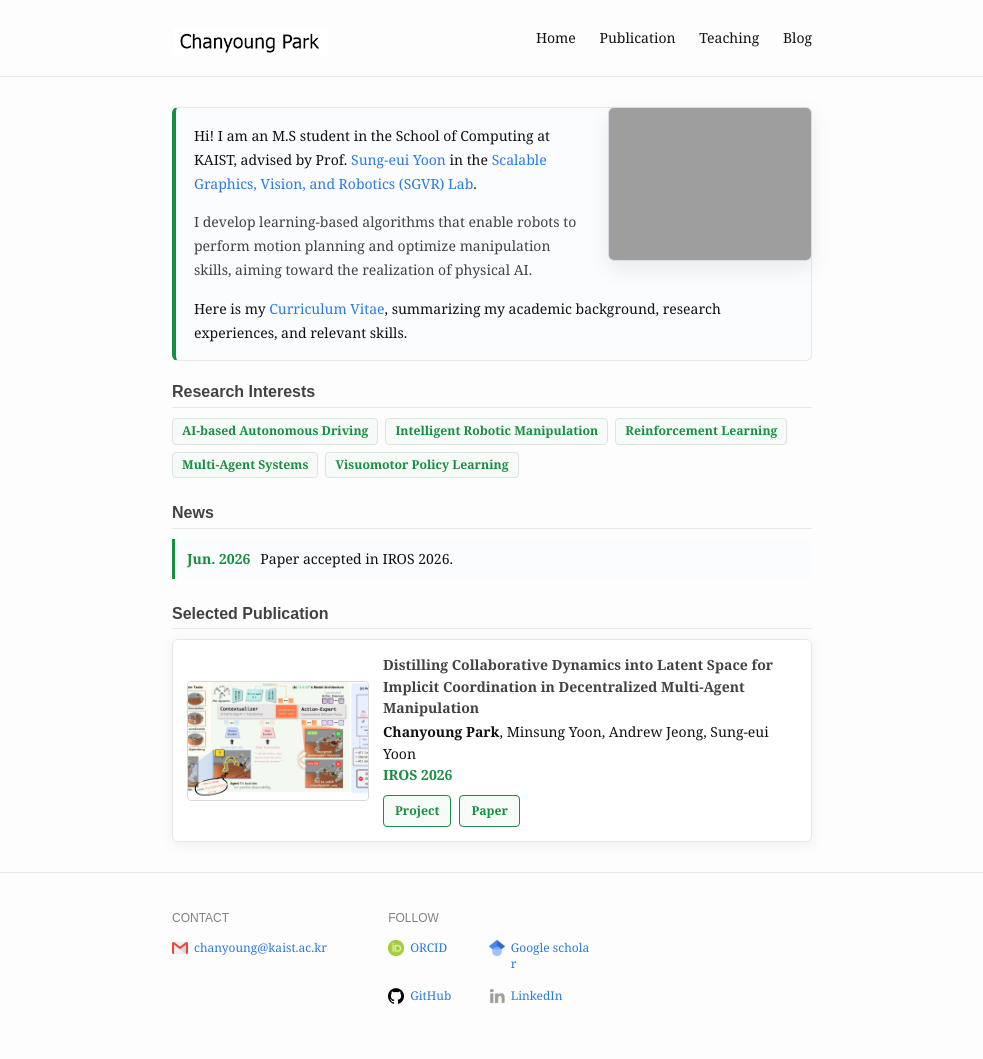
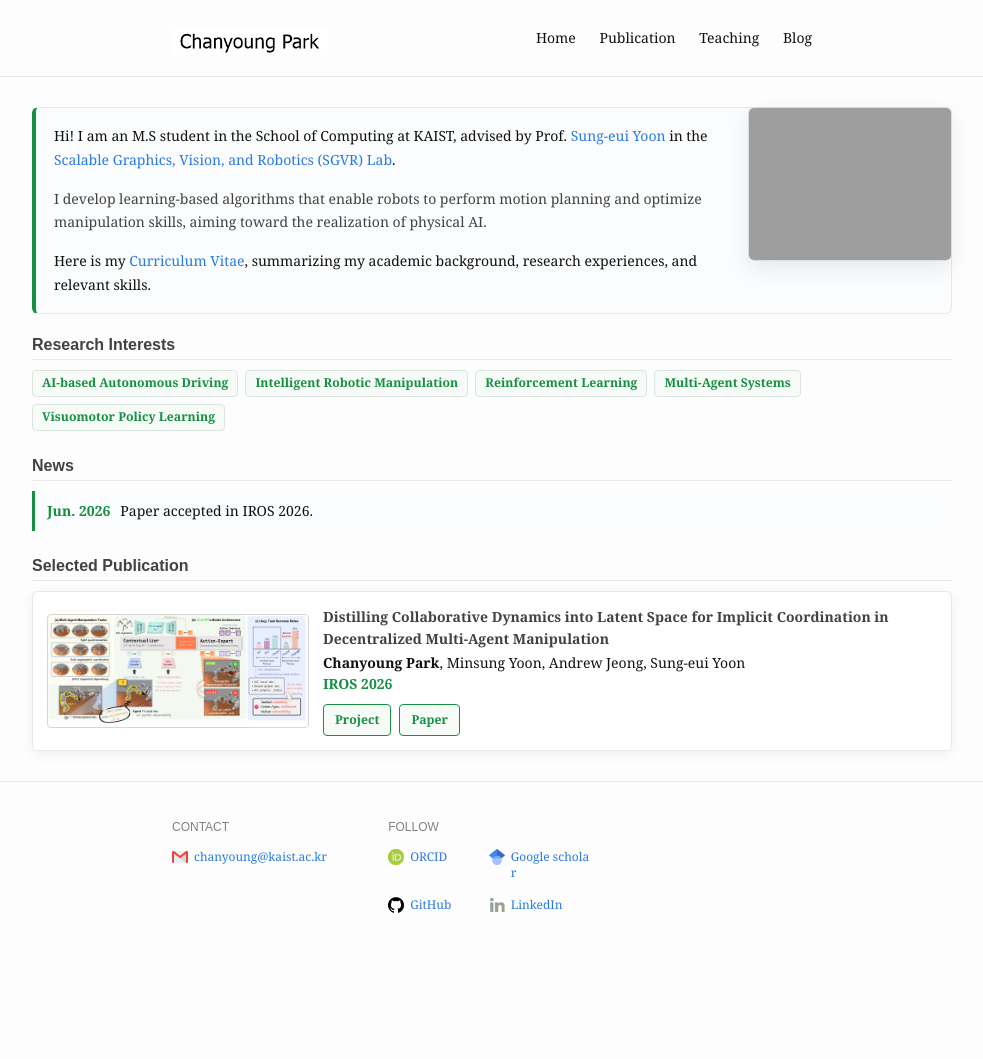
Before and after one commit to cosdeneb/cosdeneb.github.io, a Jekyll site: the page built from index.md, in a window 1280 px wide. Shown: the whole page, without its empty margins (148-1131 px from the left). Built offline with Jekyll 4.4.1, drawn with Linux system fonts in a browser that asks for light colours; after the commit the page ends 968 px from its top, so only the background shows below that.

Commit message:
Widen homepage and preserve publication thumbnail

```diff
--- a/_layouts/home.html
+++ b/_layouts/home.html
@@ -6,7 +6,7 @@
     {% include header.html %}
 
     <div class="page-content">
-      <div class="wrapper">
+      <div class="wrapper home-wrapper">
         <div class="home">
           <img
             src="{{ page.profile_picture.src | absolute_url }}"
--- a/_sass/_site.scss
+++ b/_sass/_site.scss
@@ -10,6 +10,16 @@
     float: none;
     margin-bottom: 20px;
     margin-left: 0px;
+  }
+}
+
+.home-wrapper {
+  max-width: -webkit-calc(980px - (#{$spacing-unit} * 2));
+  max-width: calc(980px - (#{$spacing-unit} * 2));
+
+  @include media-query($on-laptop) {
+    max-width: -webkit-calc(800px - (#{$spacing-unit}));
+    max-width: calc(800px - (#{$spacing-unit}));
   }
 }
 
@@ -139,11 +149,12 @@
   }
 
   .publication-thumb {
-    flex-basis: 180px;
-    width: 180px;
-    max-width: 180px;
-    height: 118px;
+    flex-basis: 260px;
+    width: 260px;
+    max-width: 260px;
+    height: 112px;
     border-radius: 4px;
+    object-fit: contain;
   }
 
   .publication-list {
```
